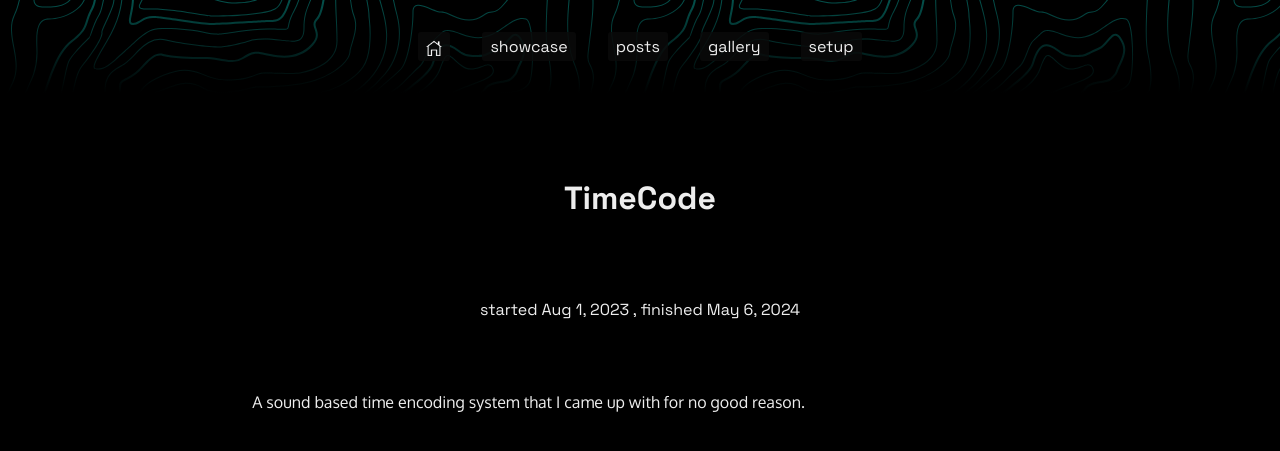
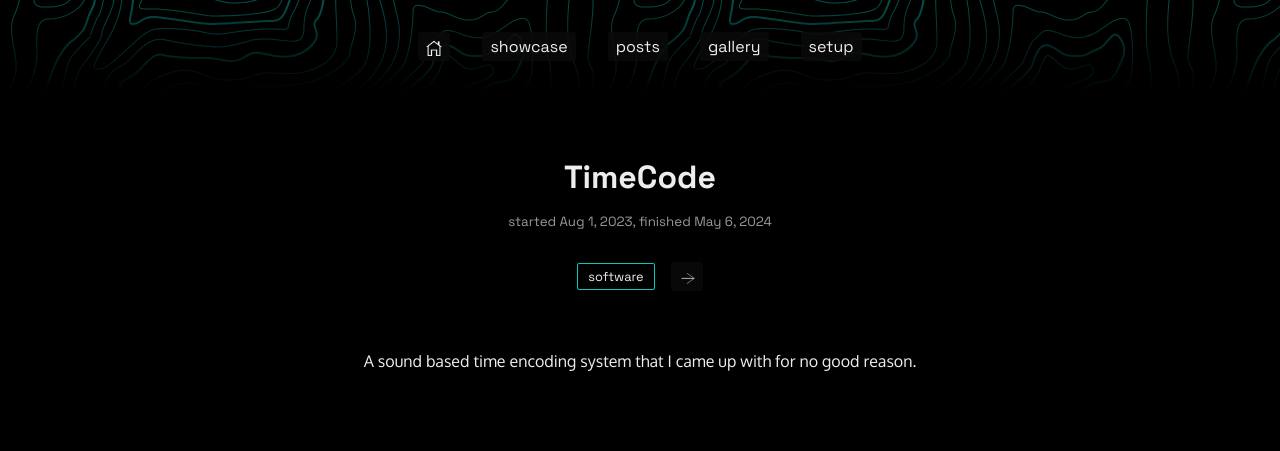
Before and after one commit to s7uck/s7uck.github.io, a Jekyll site: the page built from _projects/timecode.md, in a window 1280 px wide. Shown: the top 451 px of the page. Built offline with Jekyll 4.4.1, drawn with Linux system fonts in a browser that asks for light colours.

Commit message:
some preparations for the showcase pages

```diff
--- a/_layouts/project.html
+++ b/_layouts/project.html
@@ -3,7 +3,24 @@ layout: page
 ---
 
 <header>
-    <h1>{{ page.name }}</h1>
+    <h1 style="margin: 0">
+    	{{ page.name }}
+    </h1>
+
+    <small>
+    	{% if page.started != false %}started <time datetime="{{ page.started }}">{{ page.started | date: "%b %-d, %Y" }}</time>{% if page.finished != false %}, finished <time datetime="{{ page.finished }}">{{ page.finished | date: "%b %-d, %Y" }}</time>{% endif %}
+    	{% else %}work in progress{% endif %}
+    </small>
+
+	<ul class="list horizontal">{% for category in page.categories %}
+		<span class="chip">{{ category }}</span>{% endfor %}
+		{% if page.link %}<menu>
+			<a href="{{ page.link }}" title="Link">
+				<span>{{ page.link | split: '://' | last }} </span>
+				<img class="invert" src="/images/forward.svg">
+			</a>
+		</menu>{% endif %}
+	</ul>
 </header>
 
 {% if page.image %}
@@ -11,11 +28,8 @@ layout: page
 </figure>
 {% endif %}
 
-<header>
-    <p>{% if page.started != false %}
-    started <time datetime="{{ page.started }}">{{ page.started | date: "%b %-d, %Y" }}</time>
-    {% if page.finished != false %}, finished <time datetime="{{ page.finished }}">{{ page.finished | date: "%b %-d, %Y" }}</time>{% endif %}
-    {% else %}work in progress{% endif %}</p>
-</header>
+<center>
+	{{ page.excerpt }}
+</center>
 
-{{ content }}
+{{ content | replace: page.excerpt, "" }}
--- a/style.css
+++ b/style.css
@@ -43,6 +43,7 @@ menu a:hover, menu a.accent {
 	border-bottom: 0;
 	background-color: rgba(19, 19, 19, 0.9);
 }
+section { padding: 1em 0;}
 .title {
 	text-transform: uppercase;
 	letter-spacing: 1px;
@@ -61,6 +62,8 @@ menu { justify-content: center;}
 .horizontal, .grid { flex-direction: row;}
 .nowrap { flex-wrap: nowrap;}
 .horizontal.list { align-items: center;}
+.spaced { justify-content: space-evenly;}
+.fully-spaced { justify-content: space-between;}
 .chip, button {
 	display: inline-block;
 	border: 1px solid #08C7BB;
@@ -121,9 +124,15 @@ footer.texture {
 	background-position: center;
 }
 [onclick] { cursor: pointer;}
+menu a span {
+	font-size: 0;
+	transition: font-size 0.2s ease;
+}
+menu a:hover span { font-size: unset;}
 @media only screen and (max-width: 600px) {
 	nav menu { column-gap: 0;}
 	.card { width: 100% !important;
 		max-width: 100% !important;
 	   flex-basis: 100% !important;}
+	.nowrap { flex-wrap: wrap;}
 }
```
